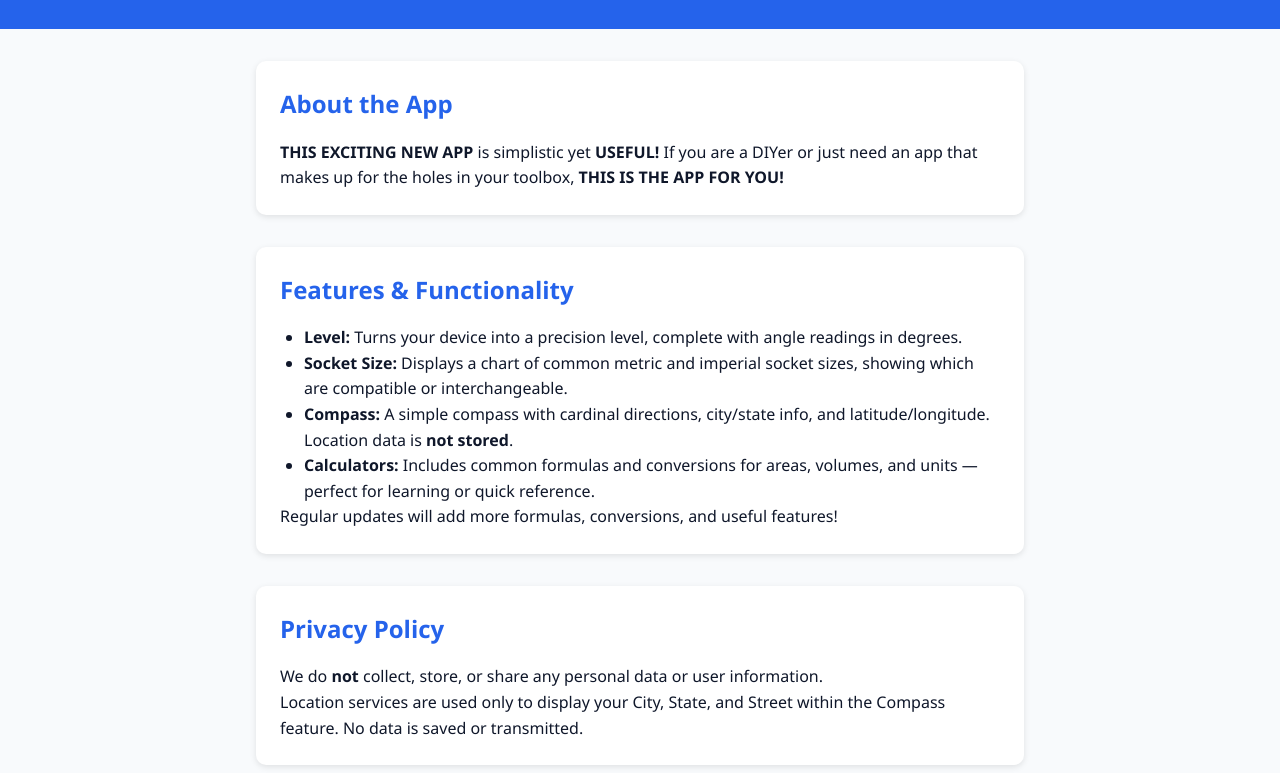
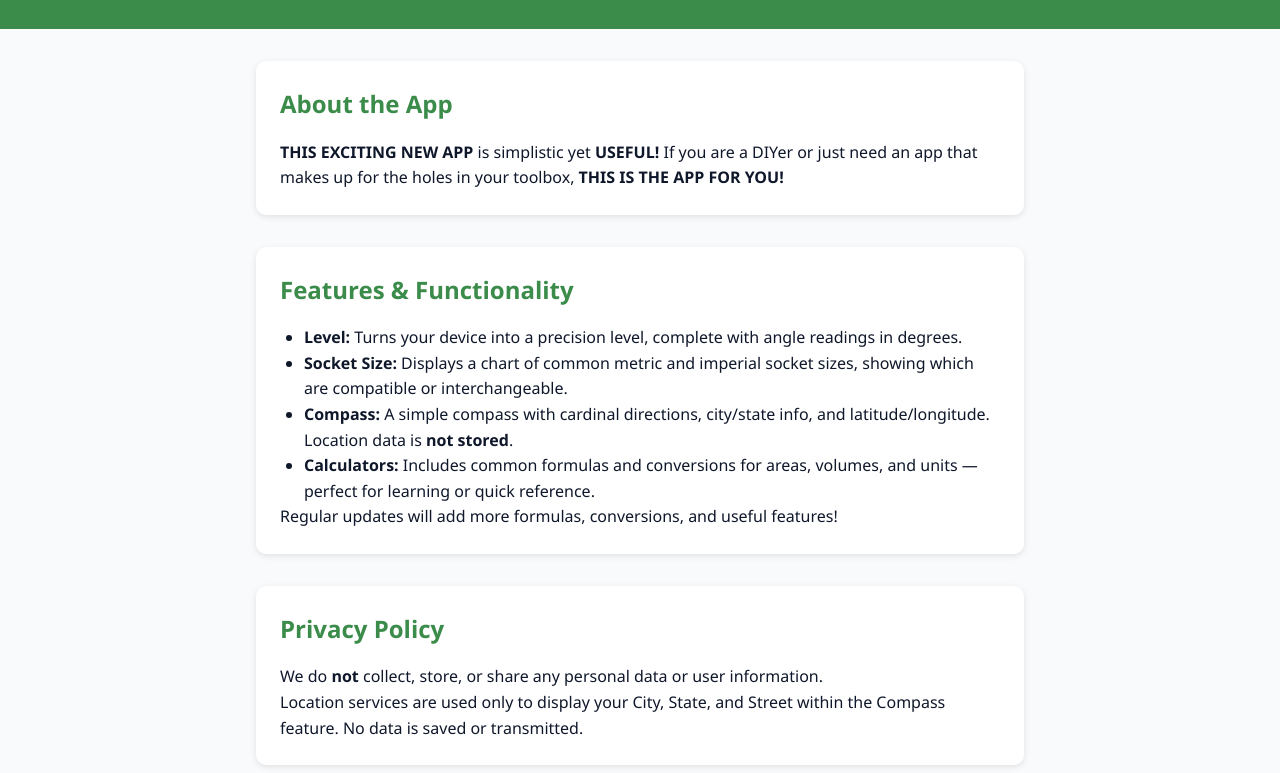
Before and after one commit to ljadenl/TBP.github.io, a plain HTML site: page index.html in a window 1280 px wide. Shown: the part 122-895 px from the top of the page. Drawn offline with Linux system fonts and the light colour scheme.

Commit message:
Add files via upload

```diff
--- a/styles.css
+++ b/styles.css
@@ -1,6 +1,14 @@
 :root {
-    --primary: #2563eb;
-    --secondary: #1e293b;
+    /* Brand colors */
+    --green: #3B8C4A;
+    --bluegray: #5D8BAA;
+    --dark-gray: #1F2427;
+    --medium-gray: #3E484F;
+    --off-white: #EAEAEA;
+
+    /* Light mode defaults */
+    --primary: var(--green);
+    --secondary: var(--bluegray);
     --bg: #f8fafc;
     --text: #0f172a;
     --card-bg: #ffffff;
@@ -9,11 +17,11 @@
 
   @media (prefers-color-scheme: dark) {
     :root {
-      --primary: #3b82f6;
-      --secondary: #cbd5e1;
-      --bg: #0f172a;
-      --text: #f8fafc;
-      --card-bg: #1e293b;
+      --primary: var(--green);
+      --secondary: var(--bluegray);
+      --bg: var(--dark-gray);
+      --text: var(--off-white);
+      --card-bg: var(--medium-gray);
       --shadow: rgba(255, 255, 255, 0.05);
     }
   }
@@ -40,9 +48,17 @@
     transition: background 0.3s;
   }
 
+  header .logo {
+    width: 100px;
+    height: auto;
+    margin-bottom: 1rem;
+    border-radius: 12px;
+  }
+
   header h1 {
     font-size: 2rem;
     margin-bottom: 0.5rem;
+    letter-spacing: 0.5px;
   }
 
   header p {
```
